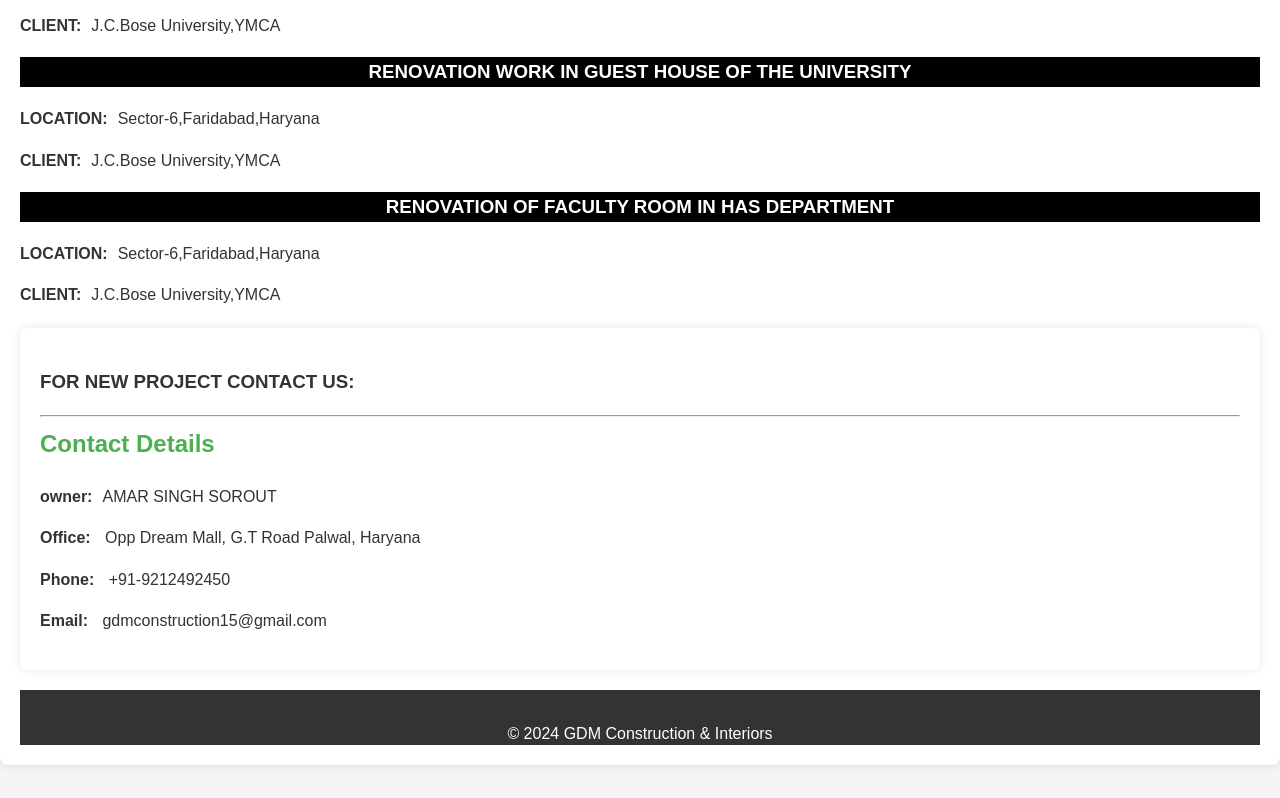
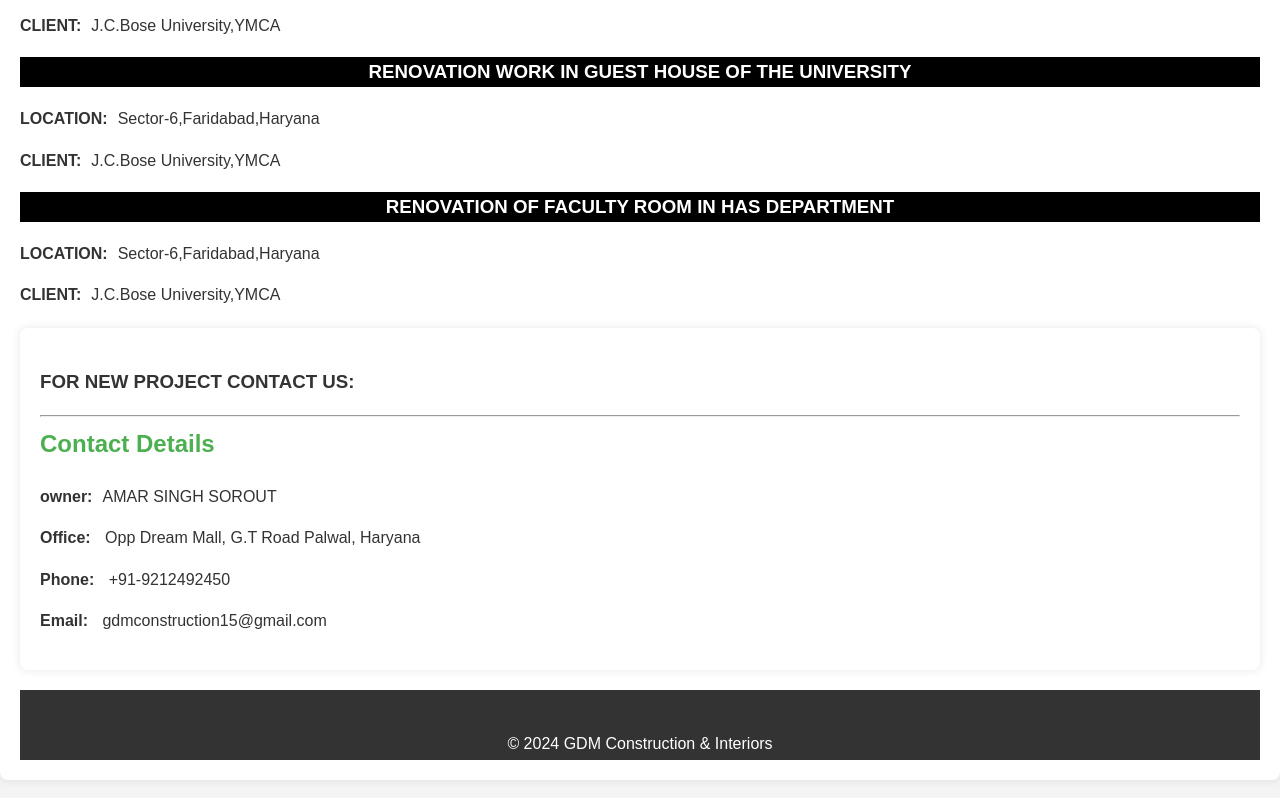
Before and after one commit to Jatin-Sorout/GDM-Constructions, a plain HTML site: page index.html in a window 1280 px wide. Shown: the part 5836-6634 px from the top of the page. Drawn offline with Linux system fonts and the light colour scheme.

Commit message:
Update styles.css

```diff
--- a/styles.css
+++ b/styles.css
@@ -17,7 +17,7 @@ header h1 {
     margin: 0;
     font-size: 2.5em;
 }
-.size{height:25px;width:100%,margin:0}
+
 nav ul {
     list-style: none;
     padding: 0;
@@ -103,8 +103,8 @@ footer {
     background-color: #333;
     color: white;
     text-align: center;
-    padding: 15px 0;
-    ;
+    padding: 25px 0;margin:0
+    ;height:20px;
     bottom: 0;
     width: 100%;
 }
```
